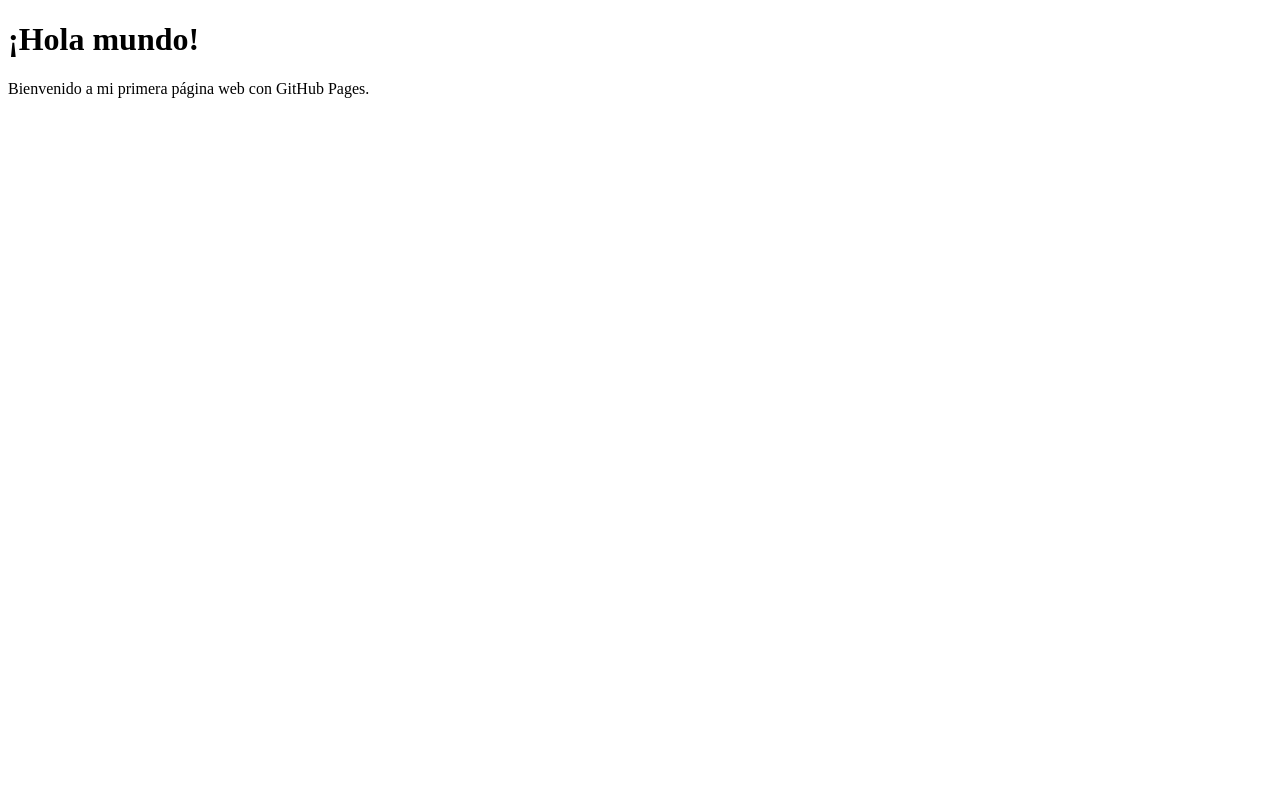
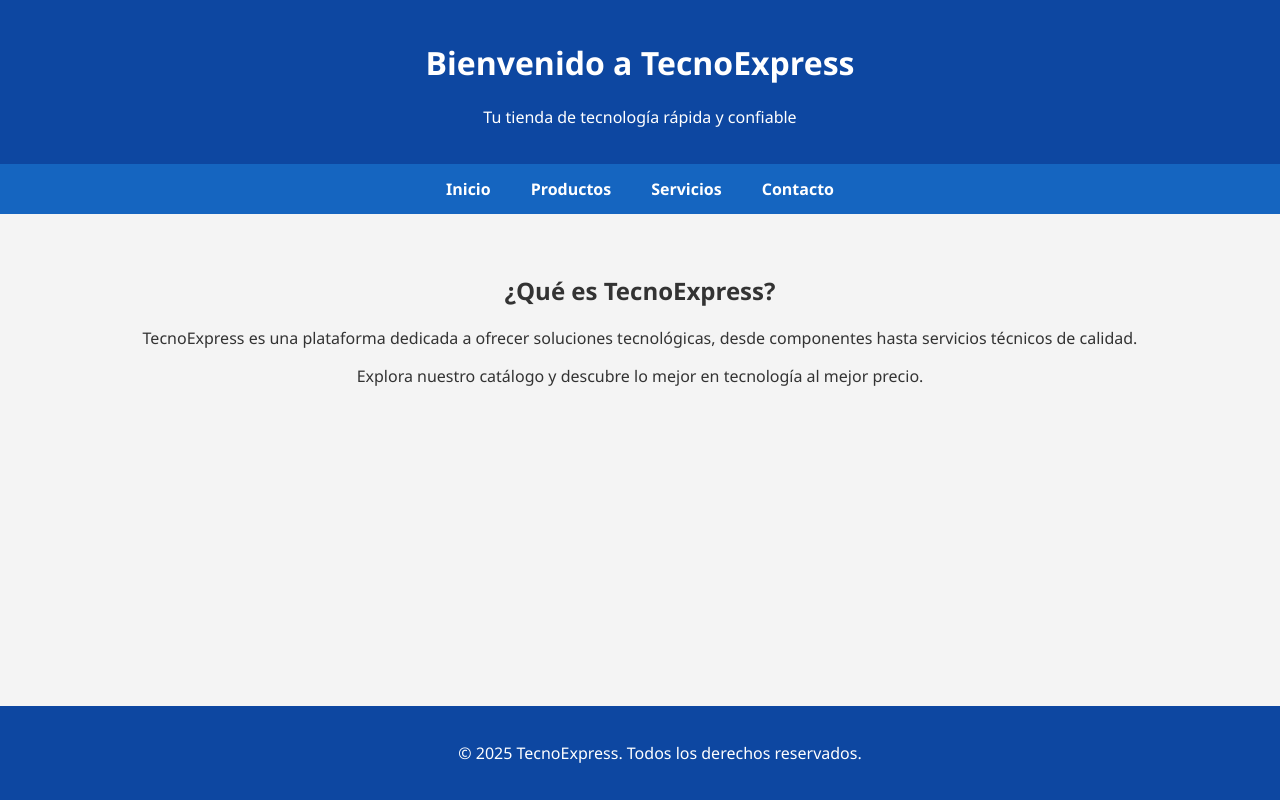
Before and after one commit to mikeehow92/mikeehow92.github.io, a plain HTML site: page index.html in a window 1280 px wide. Drawn offline with Linux system fonts and the light colour scheme.

Commit message:
index.html

```diff
--- a/index.html
+++ b/index.html
@@ -3,10 +3,78 @@
 <head>
   <meta charset="UTF-8" />
   <meta name="viewport" content="width=device-width, initial-scale=1.0"/>
-  <title>Mi primera web</title>
+  <title>TecnoExpress</title>
+  <style>
+    body {
+      margin: 0;
+      font-family: 'Segoe UI', sans-serif;
+      background-color: #f4f4f4;
+      color: #333;
+    }
+
+    header {
+      background-color: #0d47a1;
+      color: white;
+      padding: 20px;
+      text-align: center;
+    }
+
+    nav {
+      display: flex;
+      justify-content: center;
+      background-color: #1565c0;
+    }
+
+    nav a {
+      color: white;
+      padding: 14px 20px;
+      text-decoration: none;
+      font-weight: bold;
+    }
+
+    nav a:hover {
+      background-color: #0d47a1;
+    }
+
+    main {
+      padding: 40px;
+      text-align: center;
+    }
+
+    footer {
+      background-color: #0d47a1;
+      color: white;
+      text-align: center;
+      padding: 20px;
+      position: fixed;
+      bottom: 0;
+      width: 100%;
+    }
+  </style>
 </head>
 <body>
-  <h1>¡Hola mundo!</h1>
-  <p>Bienvenido a mi primera página web con GitHub Pages.</p>
+
+  <header>
+    <h1>Bienvenido a TecnoExpress</h1>
+    <p>Tu tienda de tecnología rápida y confiable</p>
+  </header>
+
+  <nav>
+    <a href="#">Inicio</a>
+    <a href="#">Productos</a>
+    <a href="#">Servicios</a>
+    <a href="#">Contacto</a>
+  </nav>
+
+  <main>
+    <h2>¿Qué es TecnoExpress?</h2>
+    <p>TecnoExpress es una plataforma dedicada a ofrecer soluciones tecnológicas, desde componentes hasta servicios técnicos de calidad.</p>
+    <p>Explora nuestro catálogo y descubre lo mejor en tecnología al mejor precio.</p>
+  </main>
+
+  <footer>
+    <p>&copy; 2025 TecnoExpress. Todos los derechos reservados.</p>
+  </footer>
+
 </body>
 </html>
```
